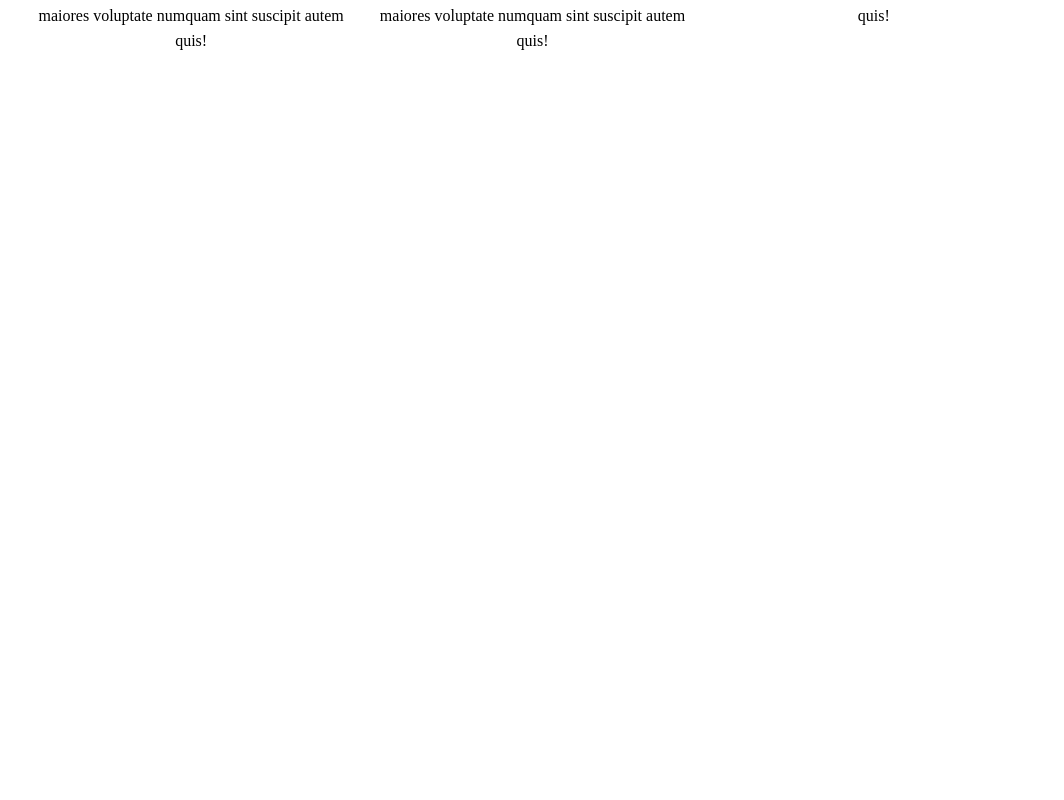
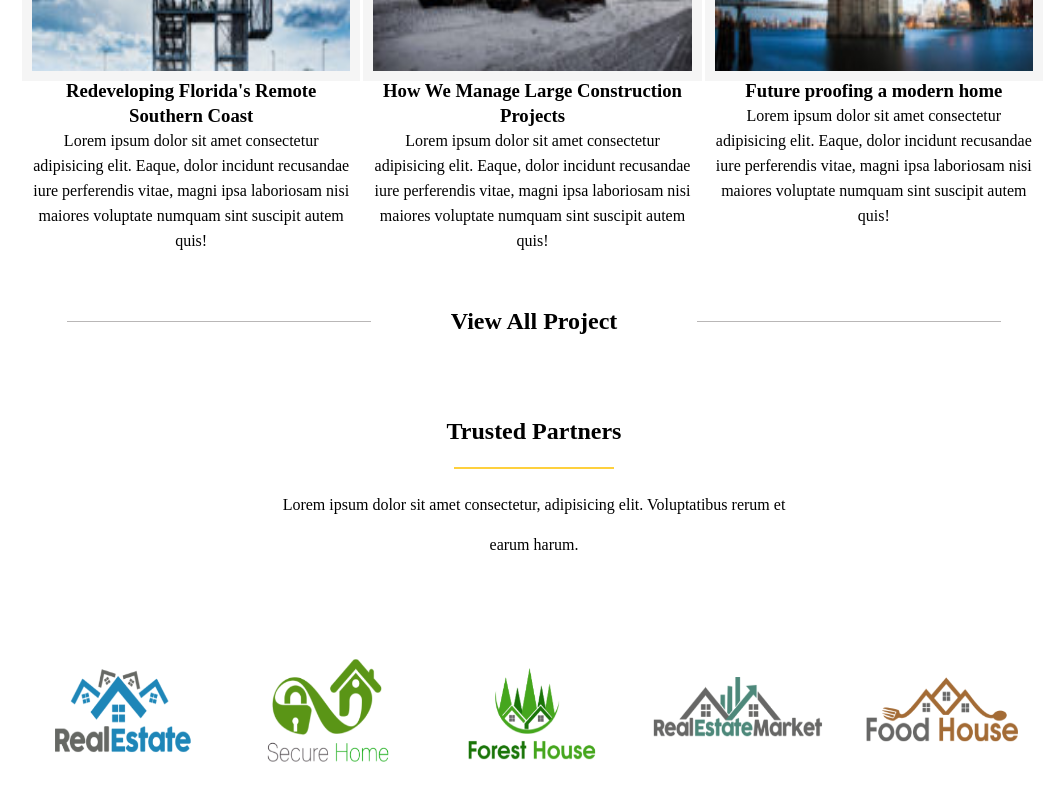
Before and after one commit to carlomarcon/proj-html-vuejs, a Vue app: page / in a window 1280 px wide. Shown: the part 4344-5144 px from the top of the page, without its empty margins (106-1170 px from the left). Before the commit the page ends 4397 px from the top, so only its background shows below. Built offline with nearby package versions, Linux system fonts and the light colour scheme.

Commit message:
ADD: SECTION NEWS

```diff
--- a/src/App.vue
+++ b/src/App.vue
@@ -56,6 +56,15 @@ export default {
     text="Lorem ipsum dolor sit amet consectetur, adipisicing elit. Voluptatibus
         rerum et earum harum."
   />
+  <AppStructure
+    id="News"
+    Title="Trusted Partners"
+    :list="this.store.partnersObject"
+    :color="this.store.none"
+    :check="4"
+    text="Lorem ipsum dolor sit amet consectetur, adipisicing elit. Voluptatibus
+        rerum et earum harum."
+  />
 </template>
 
 <style lang="scss">
--- /dev/null
+++ b/src/components/appExperiences.vue
@@ -0,0 +1,5 @@
+<script>
+export default {};
+</script>
+<template></template>
+<style lang="scss" scoped></style>
--- a/src/components/appStructure.vue
+++ b/src/components/appStructure.vue
@@ -16,10 +16,19 @@ export default {
 };
 </script>
 <template>
-  <div class="wrapper" :style="{ height: check === 1 ? '550px' : '600px' }">
+  <div
+    class="wrapper"
+    :style="{
+      height: check === 1 ? '550px' : '600px',
+      height: check === 3 ? '900px' : '600px',
+    }"
+  >
     <!-- :style="{ height: check === 2 || check === 1 ? '300px' : '600px' }" -->
     <!-- --!Specialists In Modern Construction -->
-    <div class="Text" v-show="check === 0 || check === 2 || check === 3">
+    <div
+      class="Text"
+      v-show="check === 0 || check === 2 || check === 3 || check === 4"
+    >
       <h2>{{ Title }}</h2>
 
       <div></div>
@@ -32,6 +41,7 @@ export default {
         :class="{
           cardMedium: check === 0 || check === 1,
           cardBig: check === 2 || check === 3,
+          cardXS: check === 4,
         }"
         v-for="(element, index) in list"
       >
@@ -42,7 +52,7 @@ export default {
         ></i>
         <i v-if="check === 1" class="style" :class="element.logo"></i>
         <img
-          v-if="check === 2 || check === 3"
+          v-if="check === 2 || check === 3 || check === 4"
           :src="getImagepath(element.img)"
           alt=""
         />
@@ -51,7 +61,7 @@ export default {
       </div>
     </div>
   </div>
-  <div class="Extra" v-show="check === 2">
+  <div class="Extra" v-show="check === 2 || check === 3">
     <div></div>
     <h2>View All Project</h2>
 
@@ -92,6 +102,19 @@ export default {
     flex-wrap: wrap;
     align-items: center;
     gap: 3px;
+
+    .cardXS {
+      width: calc((100% / 5) - 3px);
+      height: 50%;
+      line-height: 25px;
+      text-align: center;
+      padding: 10px;
+
+      img {
+        height: 100%;
+        width: 100%;
+      }
+    }
 
     .cardMedium {
       background-color: #f5f5f5;
--- a/src/store.js
+++ b/src/store.js
@@ -106,4 +106,13 @@ export const store = reactive({
   // PER COLORI
   colorPanel1: ["#4EA4A5", "#4E6DA5", "#F6722A", "#A7CF47"],
   none: [],
+  partnersObject: [
+    {
+      img: "home-logo11-219096700-320x202.png",
+    },
+    { img: "home-logo10-219096700-320x202.png" },
+    { img: "home-logo2-219096700-320x202.png" },
+    { img: "home-logo1-219096700-320x202.png" },
+    { img: "home-logo9-219096700-320x202.png" },
+  ],
 });
```
